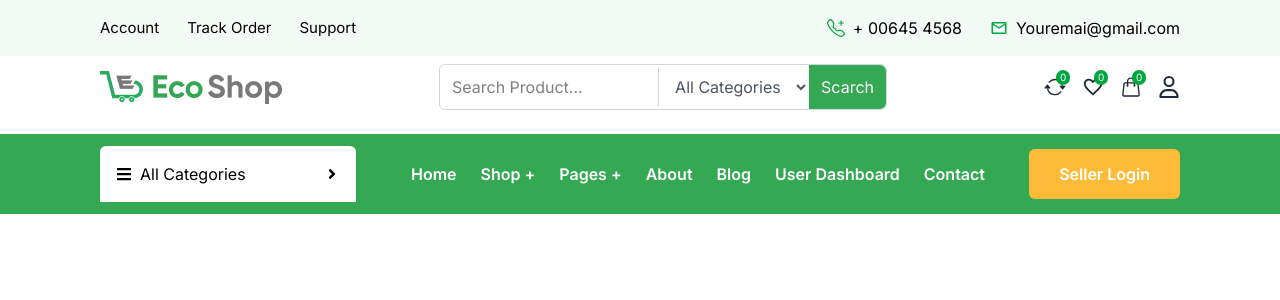
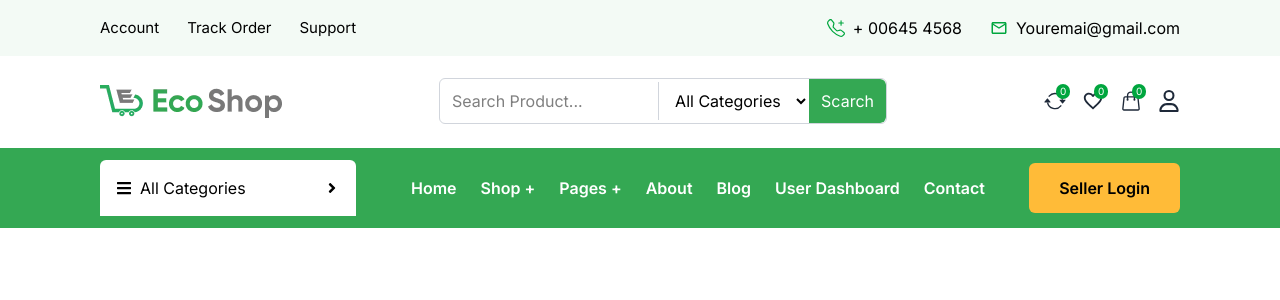
Before and after one commit to ahamedasif07/Project-Fresh-Grocery, a React (Vite) app: page / in a window 1280 px wide. Shown: the top 300 px of the page. Built offline with nearby package versions, Linux system fonts and the light colour scheme.

Commit message:
main nav fix

```diff
--- a/src/Navbar.jsx
+++ b/src/Navbar.jsx
@@ -13,7 +13,7 @@ const Navbar = () => {
       <div className="block md:hidden">
         <MiniDeviceNav />
       </div>
-      <div className="hidden md:block">
+      <div className="hidden lg:block">
         <BottomNav />
       </div>
     </div>
--- a/src/components/NavbarParts/BottomNav.jsx
+++ b/src/components/NavbarParts/BottomNav.jsx
@@ -90,7 +90,9 @@ const BottomNav = () => {
             <div>
               <button className="relative overflow-hidden px-[30px] py-[13px] font-semibold text-white bg-[#FFBB38] border-transparent rounded-md group">
                 <span className="absolute inset-0 w-0 h-full  group-hover:bg-black group-hover:w-full transition-all duration-500 ease-out"></span>
-                <span className="relative">Seller Login</span>
+                <span className="relative text-black group-hover:text-white">
+                  Seller Login
+                </span>
               </button>
             </div>
             {/* button end */}
--- a/src/components/NavbarParts/MainNavbar.jsx
+++ b/src/components/NavbarParts/MainNavbar.jsx
@@ -12,7 +12,7 @@ import SectionContainer from "../SectionContainer/SectionContainer";
 const MainNav = () => {
   const [category, setCategory] = useState("All Categories");
   return (
-    <div className="py-2">
+    <div className="py-2 mt-[14px]">
       {/* middel nav section start */}
       <SectionContainer>
         <div className="flex justify-between place-items-center">
@@ -26,15 +26,25 @@ const MainNav = () => {
 
             {/* Select Dropdown */}
             <select
-              className="py-2 px-3 bg-white text-gray-600 border-l border-gray-300 cursor-pointer"
+              className="w-[250px] bg-white border-l  text-black  py-2 px-3  border-gray-300 cursor-pointer"
               value={category}
               onChange={(e) => setCategory(e.target.value)}
             >
-              <option>All Categories</option>
-              <option>Vegetable</option>
-              <option>Fruits</option>
-              <option>Juice</option>
-              <option>Meat</option>
+              <option className="" value="all">
+                All Categories
+              </option>
+              <option className="" value="vegetable">
+                Vegetable
+              </option>
+              <option className="" value="fruits">
+                Fruits
+              </option>
+              <option className="" value="juice">
+                Juice
+              </option>
+              <option className="" value="meat">
+                Meat
+              </option>
             </select>
 
             <button className="bg-[#34A853] hover:bg-green-600 py-[10px] px-3 text-white rounded-r-md">
```
